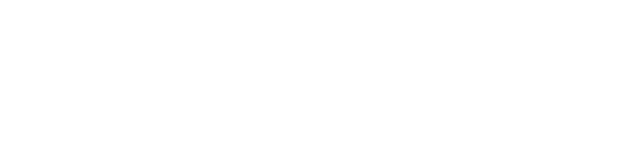
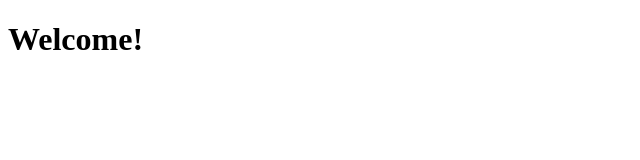
Before and after one commit to MortalROs/mortalros.github.io, a plain HTML site: page index.html in a window 1280 px wide. Shown: the whole page, without its empty margins (0-640 px from the left). Drawn offline with Linux system fonts and the light colour scheme.

Commit message:
Update index.html

```diff
--- a/index.html
+++ b/index.html
@@ -1,7 +1,9 @@
 <!DOCTYPE html>
 <html>
   <head>
+    <title>WELCOME</title>
   </head>
   <body>
+    <h1>Welcome!</h1>
   </body>
 </html>
```
